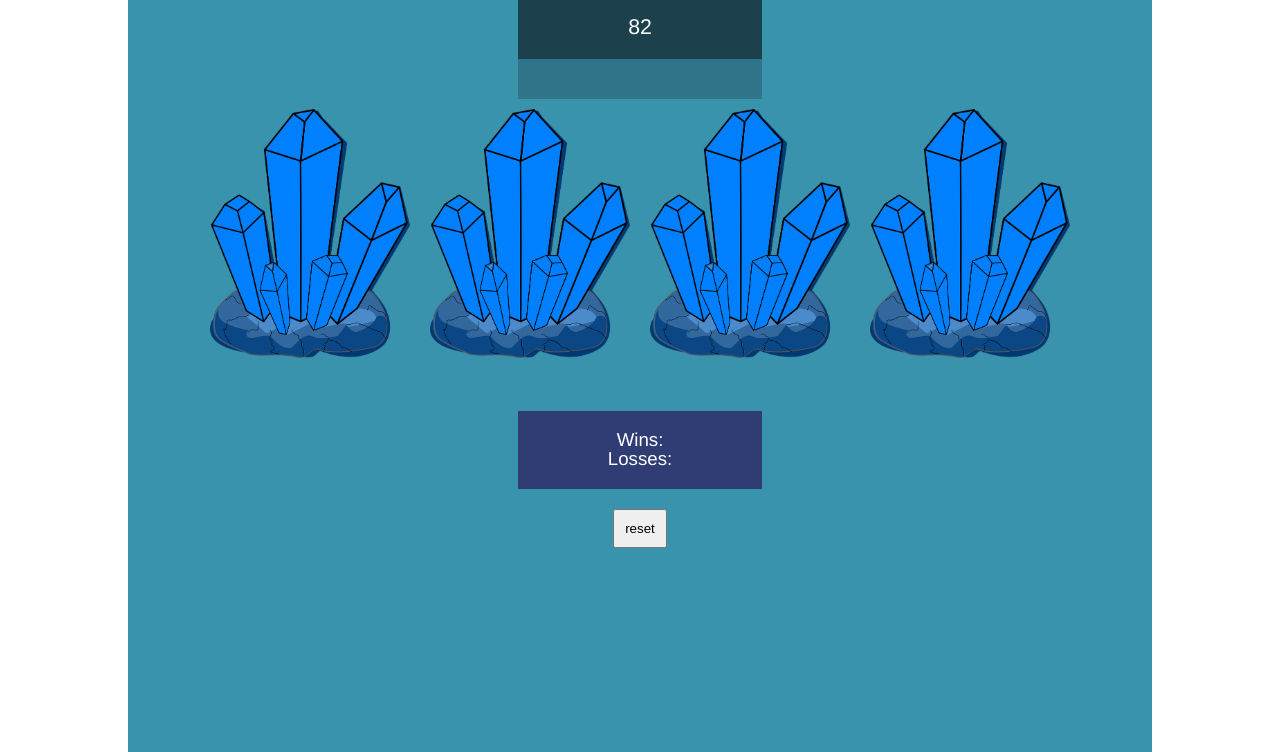
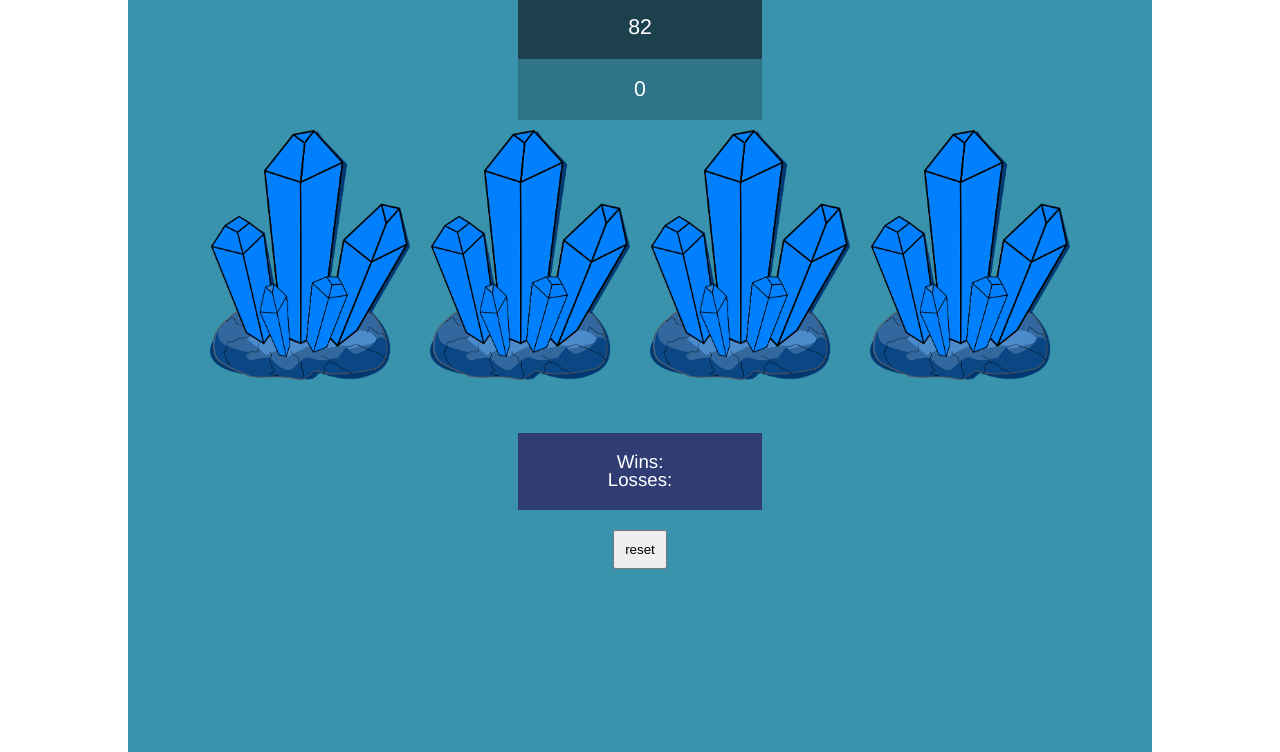
Before and after one commit to PicklesForEyes/week-4-game, a plain HTML site: page index.html in a window 1280 px wide. Shown: the part 128-880 px from the top of the page. Drawn offline with nearby package versions, Linux system fonts and the light colour scheme.

Commit message:
added initial text for #user-number

```diff
--- a/index.html
+++ b/index.html
@@ -18,7 +18,7 @@
 
     <div id="computer-number"></div>
 
-    <div id="user-number"></div>
+    <div id="user-number">0</div>
 
     <div id="crystals"></div>
 
```
